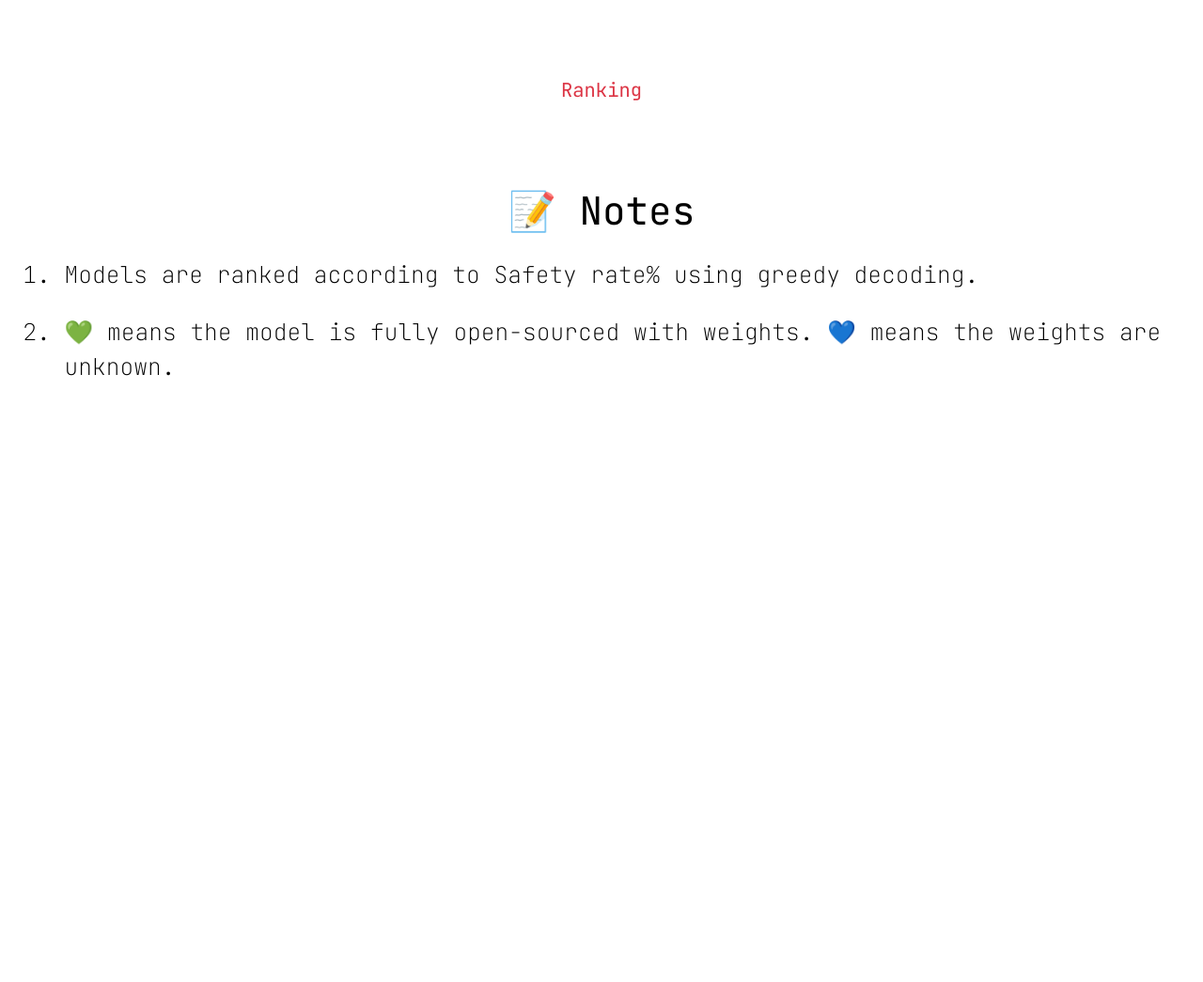
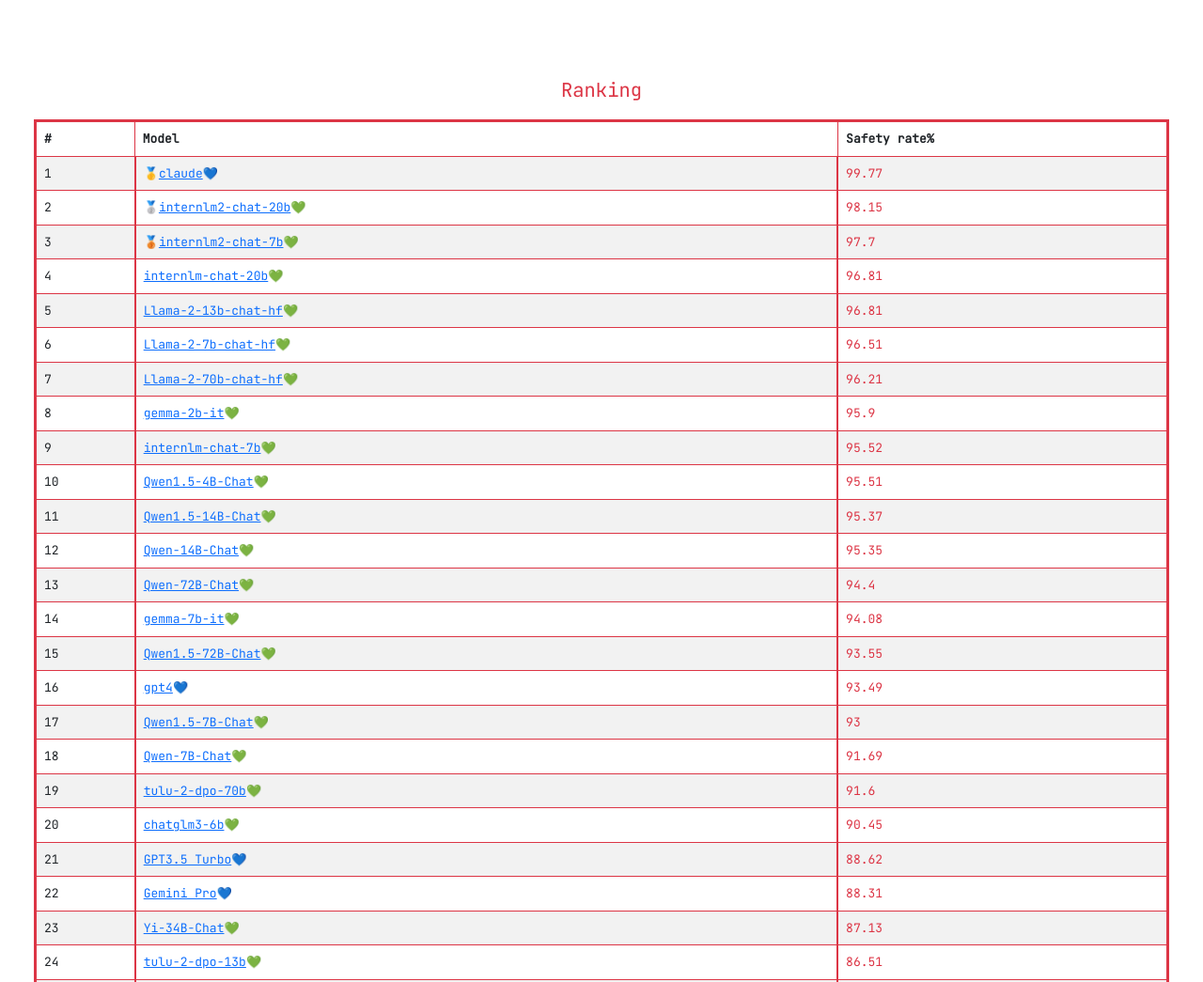
Before and after one commit to adwardlee/salad_bench, a plain HTML site: page leaderboard.html in a window 1280 px wide. Shown: the part 880-1925 px from the top of the page at 94% size. Before the commit the page ends 1314 px from the top, so only its background shows below. Drawn offline with nearby package versions, Linux system fonts and the light colour scheme.

Commit message:
update leaderboard first render

```diff
--- a/leaderboard.html
+++ b/leaderboard.html
@@ -483,7 +483,6 @@
       updateChart(currentUrl);
     });
 
-    BaseEvalRadio.click();
 
     function displayChart(data, url) {
       var sizeSet = new Set();
@@ -602,18 +601,17 @@
     });
 
 
-    function initChart() {
-    // Your chart initialization code
-    var myChart = echarts.init(document.getElementById('chart'));
-    currentUrl = 'base_order.csv';
+    document.addEventListener("DOMContentLoaded", function() {
+    // Assuming 'updateTable' and 'updateChart' are functions you've defined earlier in your script
+    var originTable = document.getElementById('origin');
+    var currentUrl = 'base_order.csv';
+
     updateTable(originTable, currentUrl, 'total');
     updateChart(currentUrl);
-  }
 
-  // Add this at the end of your existing JavaScript code
-  document.addEventListener("DOMContentLoaded", function() {
-    initChart(); // Initialize the chart
-    document.getElementById('Base').click(); // Populate the table
+    // You might not need to simulate a click on the 'Base' button if the above functions
+    // properly load and display your data.
+    // document.getElementById('Base').click(); // This line might be unnecessary.
   });
   </script>
 
```
